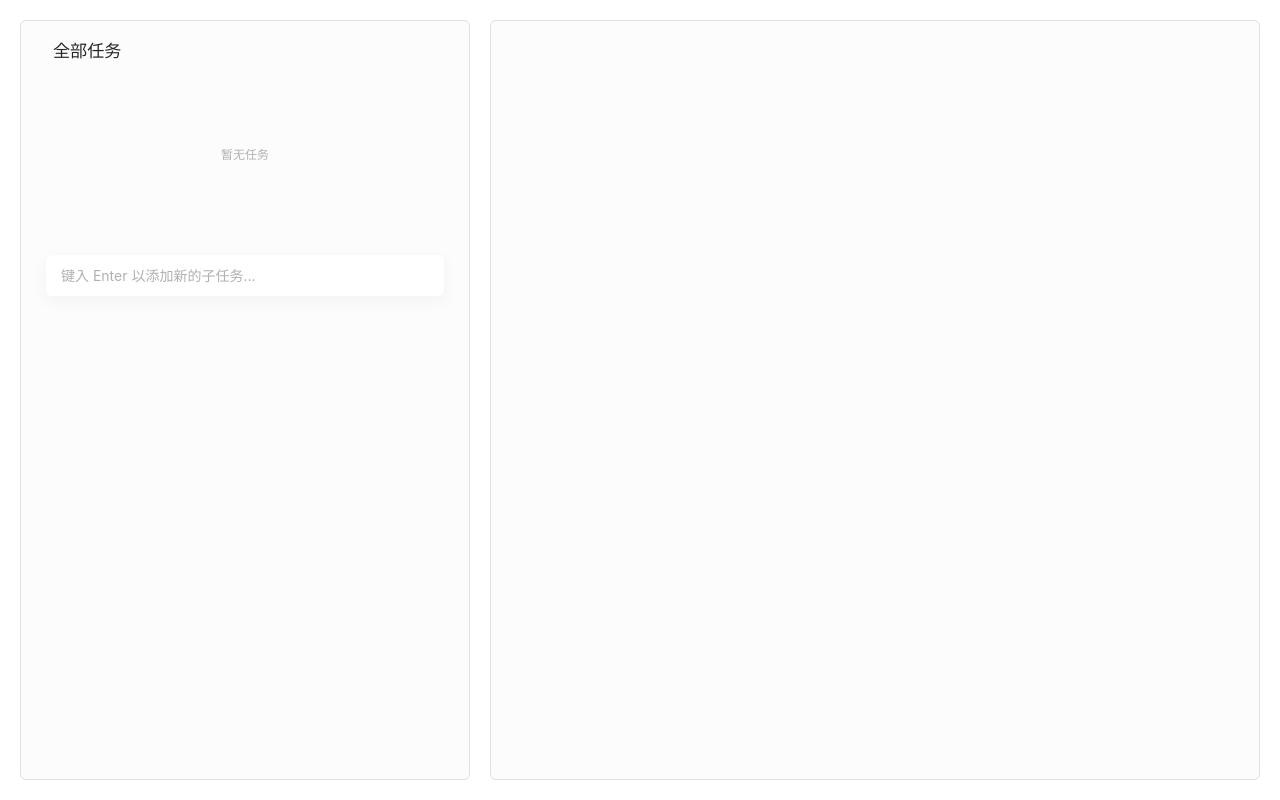
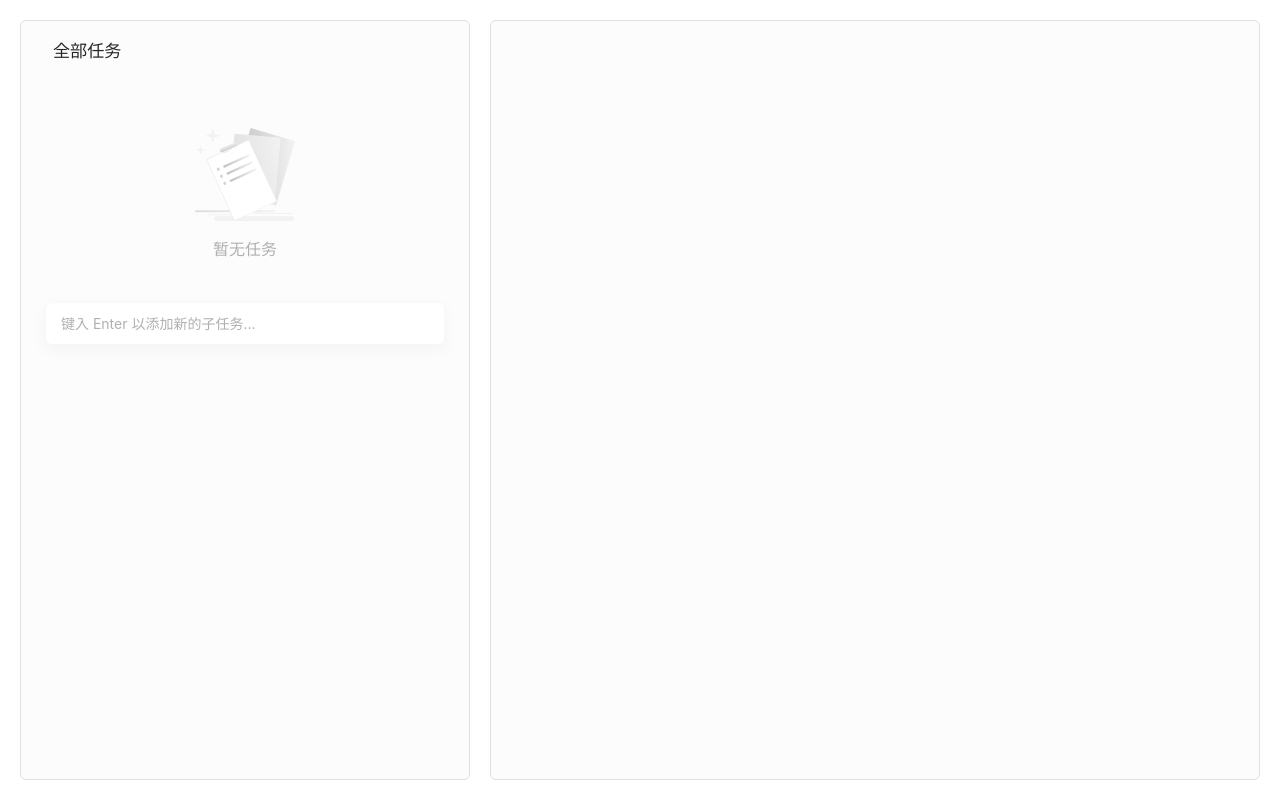
Before and after one commit to lenconda/sigma_web, a React app: page /list in a window 1280 px wide. Built offline with nearby package versions, Linux system fonts and the light colour scheme.

Commit message:
feat: optimize task list loading style

```diff
--- a/src/components/TaskList/index.less
+++ b/src/components/TaskList/index.less
@@ -64,14 +64,35 @@
     padding: 0 25px;
     background-color: transparent;
 
+    .loading {
+      box-sizing: border-box;
+      height: 150px;
+      font-size: 16px;
+      color: @text-color-gray;
+      display: flex;
+      justify-content: center;
+      align-items: center;
+    }
+
     .no-content {
+      box-sizing: border-box;
+      margin-top: 48px;
       width: 100%;
       height: 150px;
-      line-height: 150px;
+      line-height: 56px;
       text-align: center;
       user-select: none;
       color: @text-color-gray;
-      font-size: 12px;
+      font-size: 16px;
+      display: flex;
+      flex-direction: column;
+      align-items: center;
+      justify-content: flex-start;
+
+      > .illustrator {
+        width: 100px;
+        flex-shrink: 1;
+      }
     }
   }
 
--- a/src/components/TaskList/index.tsx
+++ b/src/components/TaskList/index.tsx
@@ -133,6 +133,8 @@ export default (props: TaskList) => {
   const [currentTaskDescription, setCurrentTaskDescription] = useState<string>('');
   const debouncedCurrentTaskDescription = useDebouncedValue(currentTaskDescription, 500);
   const [taskSelectorVisible, setTaskSelectorVisible] = useState<boolean>(false);
+  const [taskListLoading, setTaskListLoading] = useState<boolean>(false);
+  const [currentTaskLoading, setCurrentTaskLoading] = useState<boolean>(false);
   const theme = useStyles();
 
   const handleDragEnd = (result: DropResult) => {
@@ -271,13 +273,17 @@ export default (props: TaskList) => {
 
   useEffect(() => {
     // TODO: request current task info
+    setCurrentTaskLoading(true);
     getTaskInfo(currentTaskId, currentActiveTaskIds[currentActiveTaskIds.length - 2], isDefault).then(currentTaskInfo => {
       setCurrentTask(currentTaskInfo);
       if (!isDefault) {
         // TODO: request sub-tasks info
-        getTaskListFromTask(currentTaskId, 10).then(tasks => setTasks(tasks));
+        setTaskListLoading(true);
+        getTaskListFromTask(currentTaskId, 10)
+          .then(tasks => setTasks(tasks))
+          .finally(() => setTaskListLoading(false));
       }
-    });
+    }).finally(() => setCurrentTaskLoading(false));
   }, [currentTaskId]);
 
   useUpdateEffect(() => {
@@ -391,7 +397,9 @@ export default (props: TaskList) => {
       }
       <div className="task-list__items-wrapper">
         {
-          tasks.length !== 0
+          taskListLoading
+            ? <span className="loading">请求中...</span>
+            : tasks.length !== 0
               ? <List className={theme.root} ref={taskListElement}>
                 <DragDropContext onDragEnd={handleDragEnd}>
                   <Droppable droppableId={(currentTask && currentTask.taskId) || Math.random().toString(32).substr(2)}>
@@ -435,7 +443,10 @@ export default (props: TaskList) => {
                   </Droppable>
                 </DragDropContext>
               </List>
-            : <div className="no-content">暂无任务</div>
+              : <div className="no-content">
+                <img src="/assets/no_tasks.svg" className="illustrator" />
+                <span>暂无任务</span>
+              </div>
         }
       </div>
       <div className="task-list__buttons">
```
Also changed, not shown: assets/no_tasks.svg (added). Lines whose indentation alone changed are shown as unchanged.
